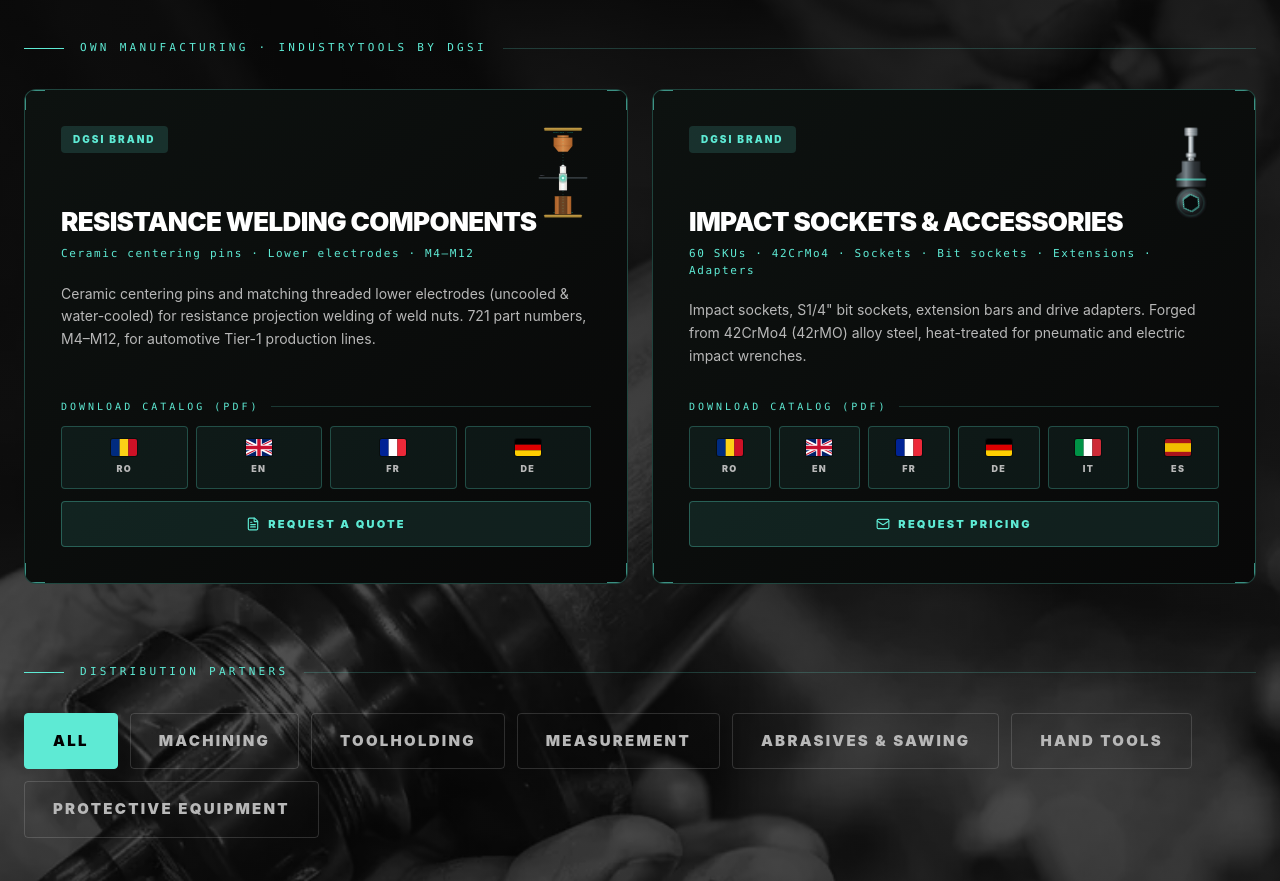
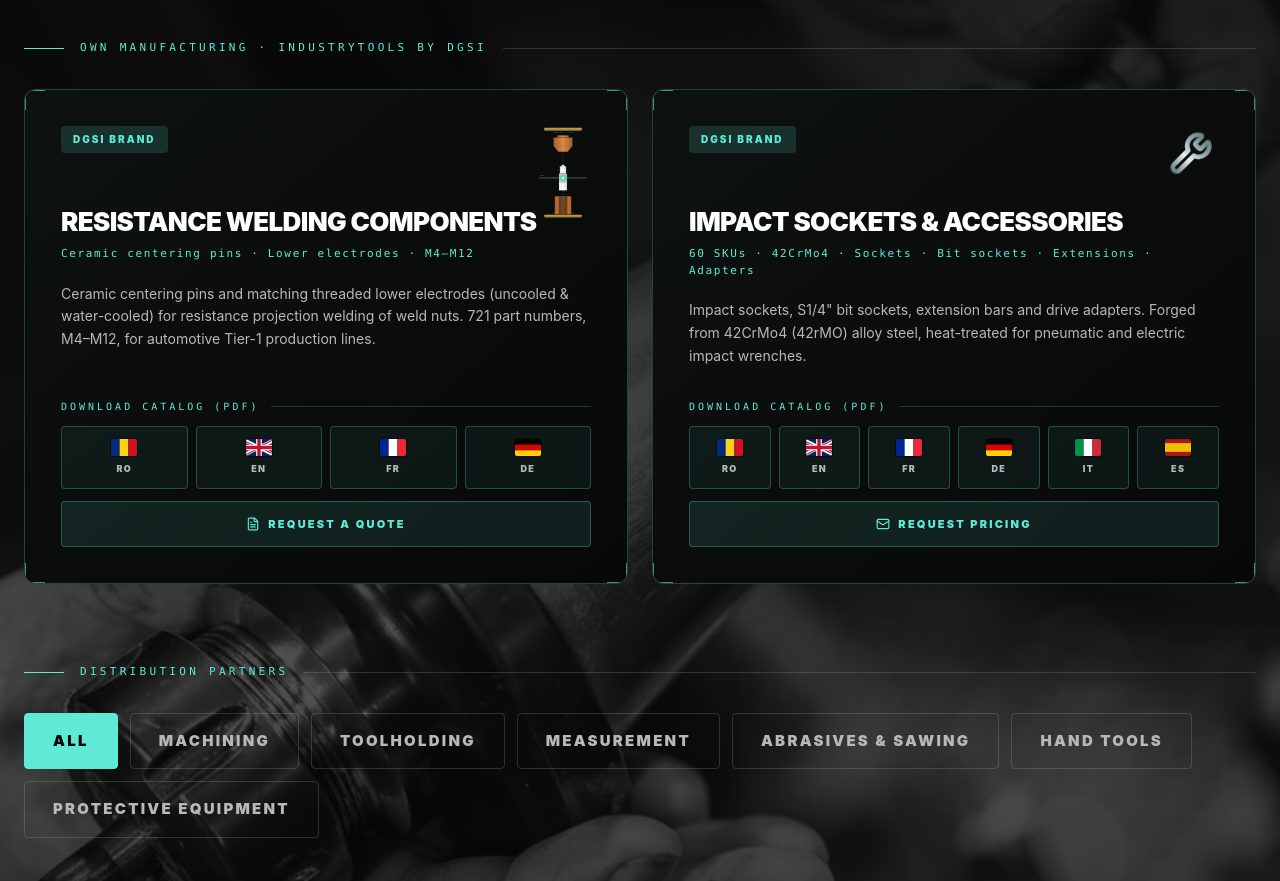
Before and after one commit to alexcojocaru09/dgsi-website, a React (Vite) app: page / in a window 1280 px wide. Shown: the part 2360-3241 px from the top of the page. Built offline with nearby package versions, Linux system fonts and the light colour scheme.

Commit message:
Fix: iconita sockets - cheie metalica

```diff
--- a/src/App.jsx
+++ b/src/App.jsx
@@ -1,5 +1,5 @@
 // src/App.jsx
-// v · 14.10.26 · SocketsAnimation icon (HEX/TORX + extension) · Sockets catalogs + presentations → 6 languages (RO/EN/FR/DE/IT/ES), new file names, IT/ES flags
+// v · 14.10.26 · Sockets wrench icon metallic finish · Sockets catalogs + presentations → 6 languages (RO/EN/FR/DE/IT/ES), new file names, IT/ES flags
 // v · 08.10.26 · Welding catalog RO/EN/FR/DE + Sockets printed brochure (EN) + RPW database paused (SHOW_RPW_DATABASE)
 // v · 04.08.26 · Impact Sockets — cataloage multilingve RO/EN/FR/DE cu butoane-steag
 import React, { useState, useEffect, useRef } from 'react';
@@ -85,82 +85,23 @@
   );
 }
 
-// ─── Impact Sockets — animated product icon (style: WeldingAnimation) ─────────
-// Shows the product families: extension bar plugging into an impact socket
-// (side view) + socket face (end view) cycling HEX ↔ TORX profile.
-// Keyframes: sock-* in index.css.
-const TORX_STAR = (() => {
-  const pts = [];
-  for (let i = 0; i < 72; i++) {
-    const a = (i / 72) * Math.PI * 2;
-    const r = 30 + 9 * Math.cos(6 * a);
-    pts.push(`${(120 + r * Math.sin(a)).toFixed(2)},${(330 - r * Math.cos(a)).toFixed(2)}`);
-  }
-  return pts.join(' ');
-})();
-const HEX_BORE = Array.from({ length: 6 }, (_, i) => {
-  const a = (i / 6) * Math.PI * 2;
-  return `${(120 + 37 * Math.sin(a)).toFixed(2)},${(330 - 37 * Math.cos(a)).toFixed(2)}`;
-}).join(' ');
-
-function SocketsAnimation({ height = 56 }) {
+// ─── Impact Sockets — wrench icon, metallic finish (matches WeldingAnimation palette) ──
+const WRENCH_PATH = 'M14.7 6.3a1 1 0 0 0 0 1.4l1.6 1.6a1 1 0 0 0 1.4 0l3.106-3.105c.32-.322.863-.22.983.218a6 6 0 0 1-8.259 7.057l-7.91 7.91a1 1 0 0 1-2.999-3l7.91-7.91a6 6 0 0 1 7.057-8.259c.438.12.54.662.219.984z';
+function SocketsIcon({ size = 44 }) {
   return (
-    <div style={{ maxHeight: height }} className="w-full h-auto">
-      <svg viewBox="0 0 240 400" className="w-full h-full" aria-hidden="true">
-        <defs>
-          <linearGradient id="sk-chrome" x1="0" x2="1">
-            <stop offset="0" stopColor="#6a7378" /><stop offset="0.35" stopColor="#f4f7f8" />
-            <stop offset="0.62" stopColor="#aab3b8" /><stop offset="1" stopColor="#555e63" />
-          </linearGradient>
-          <linearGradient id="sk-black" x1="0" x2="1">
-            <stop offset="0" stopColor="#202427" /><stop offset="0.33" stopColor="#7a858b" />
-            <stop offset="0.6" stopColor="#30363a" /><stop offset="1" stopColor="#141618" />
-          </linearGradient>
-          <radialGradient id="sk-face" cx="0.4" cy="0.35">
-            <stop offset="0" stopColor="#7a858b" /><stop offset="0.7" stopColor="#2c3134" />
-            <stop offset="1" stopColor="#141618" />
-          </radialGradient>
-          <clipPath id="sk-clip-hex"><path d="M80 150 H160 V196 L184 212 V262 H56 V212 L80 196 Z" /></clipPath>
-          <clipPath id="sk-clip-torx"><path d="M80 150 H160 V262 H80 Z" /></clipPath>
-        </defs>
-
-        {/* Extension bar — plugs into the socket */}
-        <g className="sock-plug">
-          <rect x="92" y="8" width="56" height="34" rx="4" fill="url(#sk-chrome)" stroke="#2c3134" strokeWidth="0.8" />
-          <rect x="92" y="16" width="56" height="3" fill="#2c3134" opacity="0.3" />
-          <rect x="92" y="24" width="56" height="3" fill="#2c3134" opacity="0.3" />
-          <rect x="92" y="32" width="56" height="3" fill="#2c3134" opacity="0.3" />
-          <rect x="108" y="42" width="24" height="76" fill="url(#sk-chrome)" stroke="#2c3134" strokeWidth="0.8" />
-          <rect x="98" y="116" width="44" height="18" rx="4" fill="url(#sk-chrome)" stroke="#2c3134" strokeWidth="0.8" />
-          <rect x="106" y="134" width="28" height="18" fill="url(#sk-chrome)" stroke="#2c3134" strokeWidth="0.6" />
-          <circle cx="120" cy="143" r="3" fill="#2c3134" />
-        </g>
-
-        {/* Socket — side view: HEX impact socket ↔ TORX socket */}
-        <g className="sock-phase-a">
-          <path d="M80 150 H160 V196 L184 212 V262 H56 V212 L80 196 Z" fill="url(#sk-black)" stroke="#0b0c0d" strokeWidth="0.8" />
-          <rect x="56" y="226" width="128" height="6" fill="#5EEAD4" opacity="0.9" />
-          <g clipPath="url(#sk-clip-hex)">
-            <rect x="46" y="150" width="18" height="112" fill="#ffffff" opacity="0.16" className="sock-shimmer" />
-          </g>
-        </g>
-        <g className="sock-phase-b">
-          <path d="M80 150 H160 V262 H80 Z" fill="url(#sk-black)" stroke="#0b0c0d" strokeWidth="0.8" />
-          <rect x="80" y="190" width="80" height="6" fill="#5EEAD4" opacity="0.9" />
-          <g clipPath="url(#sk-clip-torx)">
-            <rect x="70" y="150" width="16" height="112" fill="#ffffff" opacity="0.16" className="sock-shimmer" />
-          </g>
-        </g>
-
-        {/* Socket face — end view, profile HEX ↔ TORX */}
-        <circle cx="120" cy="330" r="66" fill="url(#sk-face)" stroke="#0b0c0d" strokeWidth="1" />
-        <circle cx="120" cy="330" r="56" fill="none" stroke="#5EEAD4" strokeOpacity="0.4" strokeWidth="2" />
-        <g className="sock-spin">
-          <polygon points={HEX_BORE} fill="#07090a" stroke="#5EEAD4" strokeWidth="4" className="sock-phase-a" />
-          <polygon points={TORX_STAR} fill="#07090a" stroke="#5EEAD4" strokeWidth="4" className="sock-phase-b" />
-        </g>
-      </svg>
-    </div>
+    <svg width={size} height={size} viewBox="0 0 24 24" fill="none" className="float-soft" aria-hidden="true">
+      <defs>
+        <linearGradient id="sk-wrench-steel" x1="2" y1="22" x2="22" y2="2" gradientUnits="userSpaceOnUse">
+          <stop offset="0" stopColor="#5b6469" />
+          <stop offset="0.38" stopColor="#f2f5f6" />
+          <stop offset="0.6" stopColor="#a7b0b5" />
+          <stop offset="1" stopColor="#4d565b" />
+        </linearGradient>
+      </defs>
+      <path d={WRENCH_PATH} stroke="#0b0d0e" strokeWidth="3.6" strokeLinecap="round" strokeLinejoin="round" />
+      <path d={WRENCH_PATH} stroke="url(#sk-wrench-steel)" strokeWidth="2.6" strokeLinecap="round" strokeLinejoin="round" />
+      <path d={WRENCH_PATH} stroke="#5EEAD4" strokeOpacity="0.55" strokeWidth="0.5" strokeLinecap="round" strokeLinejoin="round" />
+    </svg>
   );
 }
 
@@ -1039,7 +980,7 @@
                   <div className="flex items-start justify-between mb-6">
                     <span className="px-3 py-1.5 bg-[#5EEAD4]/15 text-[#5EEAD4] text-[10px] font-black uppercase tracking-[0.2em] rounded">{t.products.ownBadge}</span>
                     <div className="w-14 h-14 flex items-center justify-center text-[#5EEAD4]">
-                      <SocketsAnimation height={56} />
+                      <SocketsIcon size={44} />
                     </div>
                   </div>
                   <h3 className="text-2xl md:text-[26px] font-black uppercase tracking-tight text-white mb-2 leading-tight">{t.products.socketsTitle}</h3>
--- a/src/index.css
+++ b/src/index.css
@@ -256,39 +256,3 @@
   outline: 2px solid rgba(29, 233, 182, 0.7);
   outline-offset: 2px;
 }
-
-/* ───────────────────────────────────────────────────────────────────
-   SOCKETS ANIMATION (Impact Sockets card icon) · 14.10.26
-   Extension bar plugs in · socket + face profile cycle HEX ↔ TORX
-   ─────────────────────────────────────────────────────────────────── */
-@keyframes sock-plug-in {
-  0%, 100% { transform: translateY(-14px); }
-  35%, 65% { transform: translateY(0); }
-}
-@keyframes sock-swap-a {
-  0%, 44%   { opacity: 1; }
-  50%, 94%  { opacity: 0; }
-  100%      { opacity: 1; }
-}
-@keyframes sock-swap-b {
-  0%, 44%   { opacity: 0; }
-  50%, 94%  { opacity: 1; }
-  100%      { opacity: 0; }
-}
-@keyframes sock-shimmer-move {
-  from { transform: translateX(0); }
-  to   { transform: translateX(150px); }
-}
-@keyframes sock-spin-face {
-  to { transform: rotate(360deg); }
-}
-.sock-plug    { animation: sock-plug-in 3s ease-in-out infinite; }
-.sock-phase-a { animation: sock-swap-a 6s ease-in-out infinite; }
-.sock-phase-b { animation: sock-swap-b 6s ease-in-out infinite; }
-.sock-shimmer { animation: sock-shimmer-move 1.4s linear infinite; }
-.sock-spin    { animation: sock-spin-face 6s linear infinite; transform-box: fill-box; transform-origin: center; }
-
-@media (prefers-reduced-motion: reduce) {
-  .sock-plug, .sock-phase-a, .sock-phase-b, .sock-shimmer, .sock-spin { animation: none; }
-  .sock-phase-b { opacity: 0; }
-}
```
